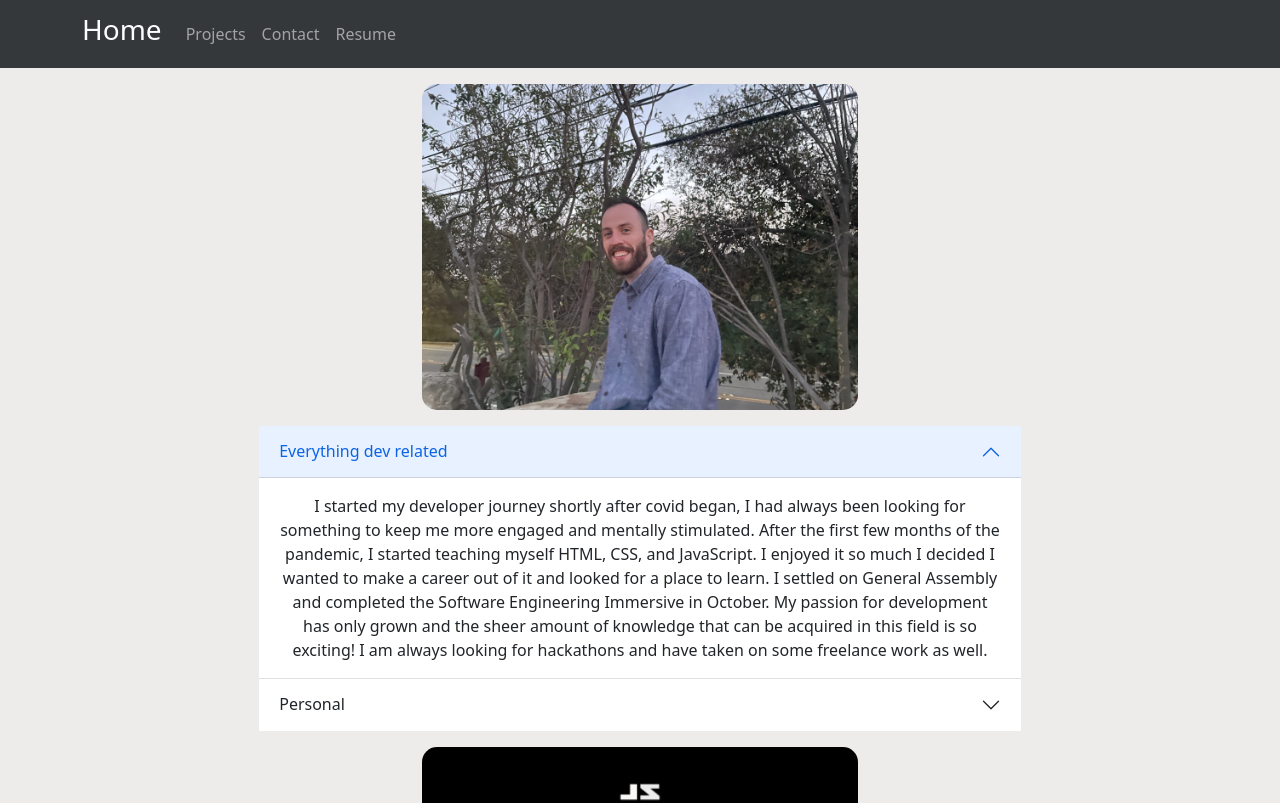
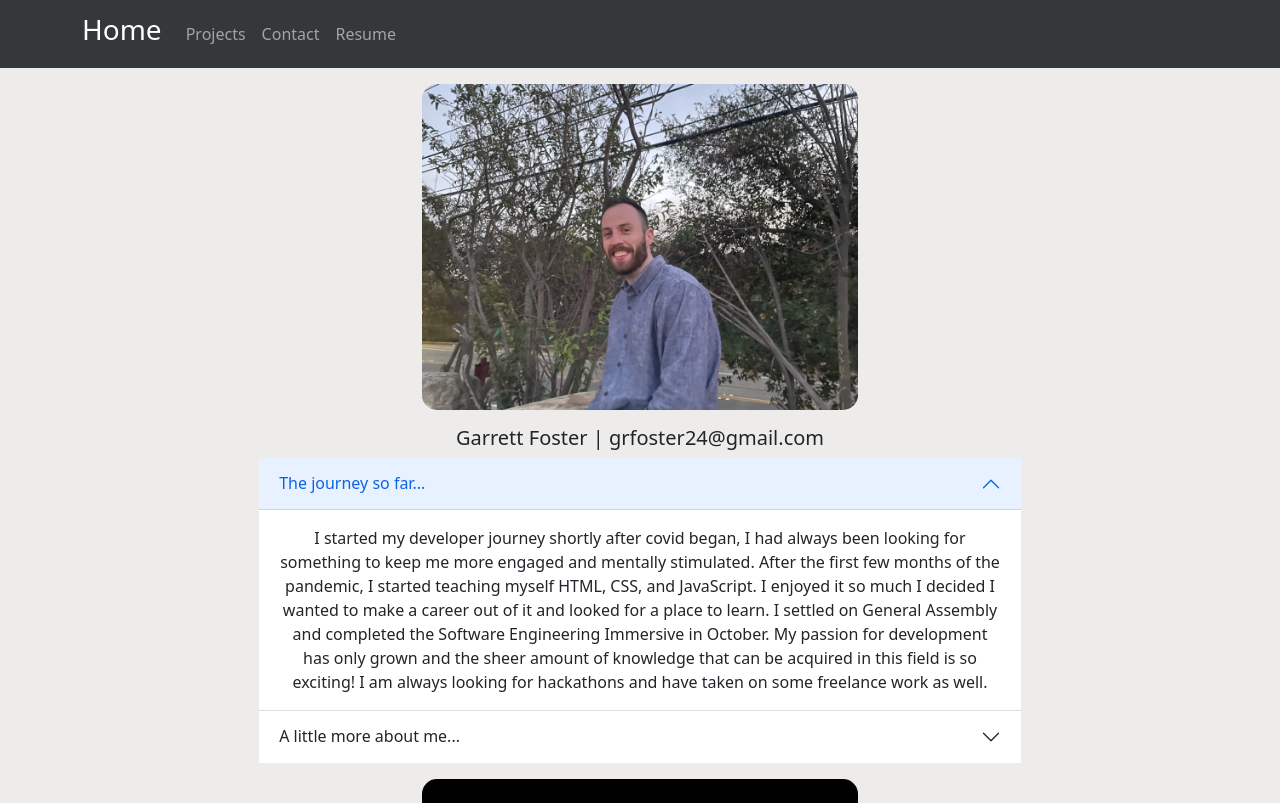
Before and after one commit to GarrettF24/new_portfolio, a React (Create React App) app: page / in a window 1280 px wide. Shown: the top 803 px of the page. Built offline with nearby package versions, Linux system fonts and the light colour scheme.

Commit message:
now ready for deploy

```diff
--- a/src/components/AboutMe/AboutMe.jsx
+++ b/src/components/AboutMe/AboutMe.jsx
@@ -4,9 +4,10 @@ import './AboutMe.css';
 function AboutMe() {
   return (
     <div className='about-me-container'>
+      <h5>Garrett Foster | grfoster24@gmail.com</h5>
       <Accordion defaultActiveKey='0' flush>
         <Accordion.Item eventKey='0'>
-          <Accordion.Header>Everything dev related</Accordion.Header>
+          <Accordion.Header>The journey so far...</Accordion.Header>
           <Accordion.Body>
             I started my developer journey shortly after covid began, I had always been
             looking for something to keep me more engaged and mentally stimulated. After
@@ -20,7 +21,7 @@ function AboutMe() {
           </Accordion.Body>
         </Accordion.Item>
         <Accordion.Item eventKey='1'>
-          <Accordion.Header>Personal</Accordion.Header>
+          <Accordion.Header>A little more about me...</Accordion.Header>
           <Accordion.Body>
             Outside of learning data structures, solving algorithms, and developing apps I
             have a few things I really enjoy. I love reading, my favorite genre is fantasy
@@ -29,7 +30,8 @@ function AboutMe() {
             of my goals to go train in Thailand with the real nak muays. Hiking in the
             White Mountains and being in nature is my favorite way to reset. I always have
             a great time when I am with friends and family so I put in an effort to see
-            them as much as possible.
+            them as much as possible. I was born and raised about 10 minutes from Gillette
+            stadium and have been a Patriots fan my whole life.
           </Accordion.Body>
         </Accordion.Item>
       </Accordion>
--- a/src/components/Projects/Projects.jsx
+++ b/src/components/Projects/Projects.jsx
@@ -8,20 +8,7 @@ import { FiGithub } from 'react-icons/fi';
 import './Projects.css';
 function Projects() {
   return (
-    <div
-      // style={{
-      // display: 'flex',
-      // flexDirection: 'column',
-      // justifyContent: 'space-between',
-      // width: '100%',
-      // margin: '100px auto',
-      // overflow: 'hidden',
-      // alignItems: 'center',
-      // boxShadow: '0px 5px 6px 1px',
-      // background: 'white',
-      // }}
-      className='projects-container'
-    >
+    <div className='projects-container'>
       <Card id='card' className='m-3' style={{ width: '100%' }}>
         <Card.Img variant='top' src={GJAM} />
         <Card.Body>
@@ -43,7 +30,9 @@ function Projects() {
             {' '}
             <FiGithub />
           </Card.Link>
-          <Card.Link href='https://gjam-app.netlify.app/'>Website</Card.Link>
+          <Card.Link target={'_blank'} href='https://gjam-app.netlify.app/'>
+            Website
+          </Card.Link>
         </Card.Body>
       </Card>
       <Card id='card' className='m-3' style={{ width: '100%' }}>
```
